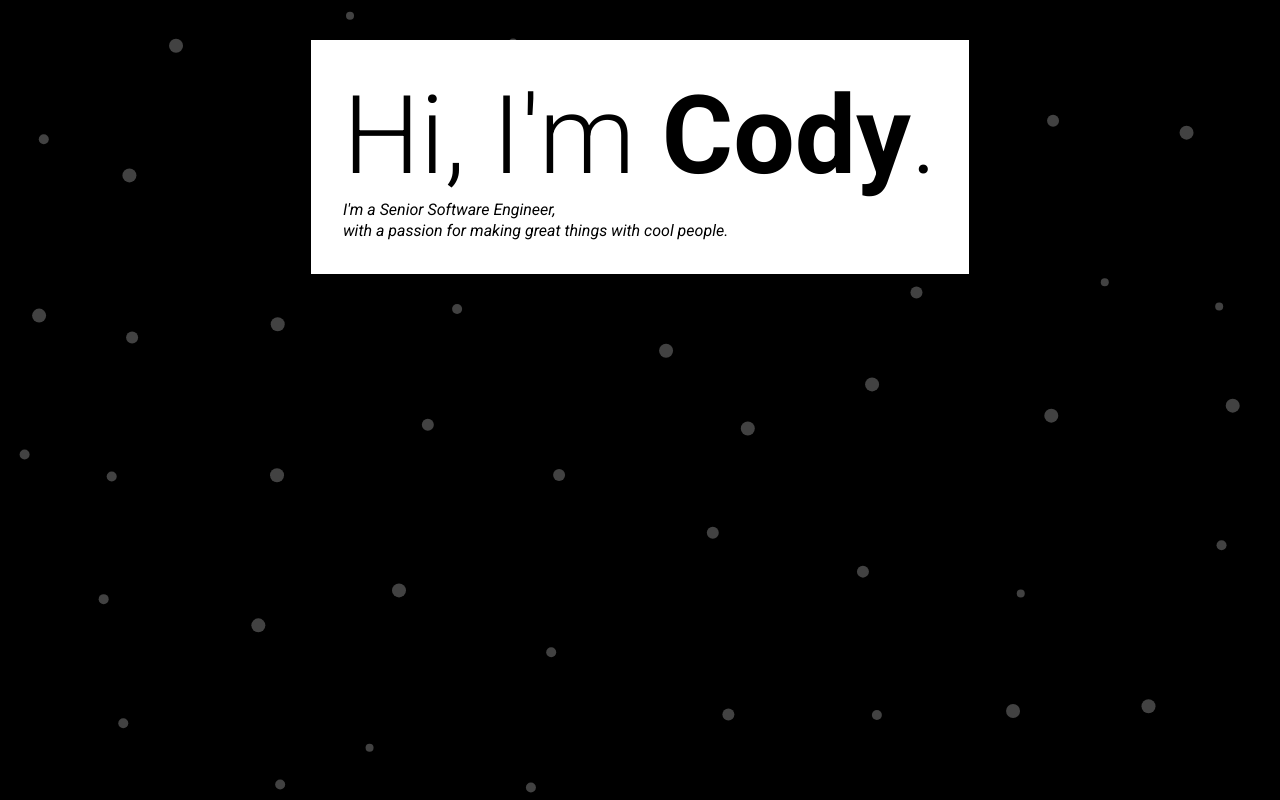
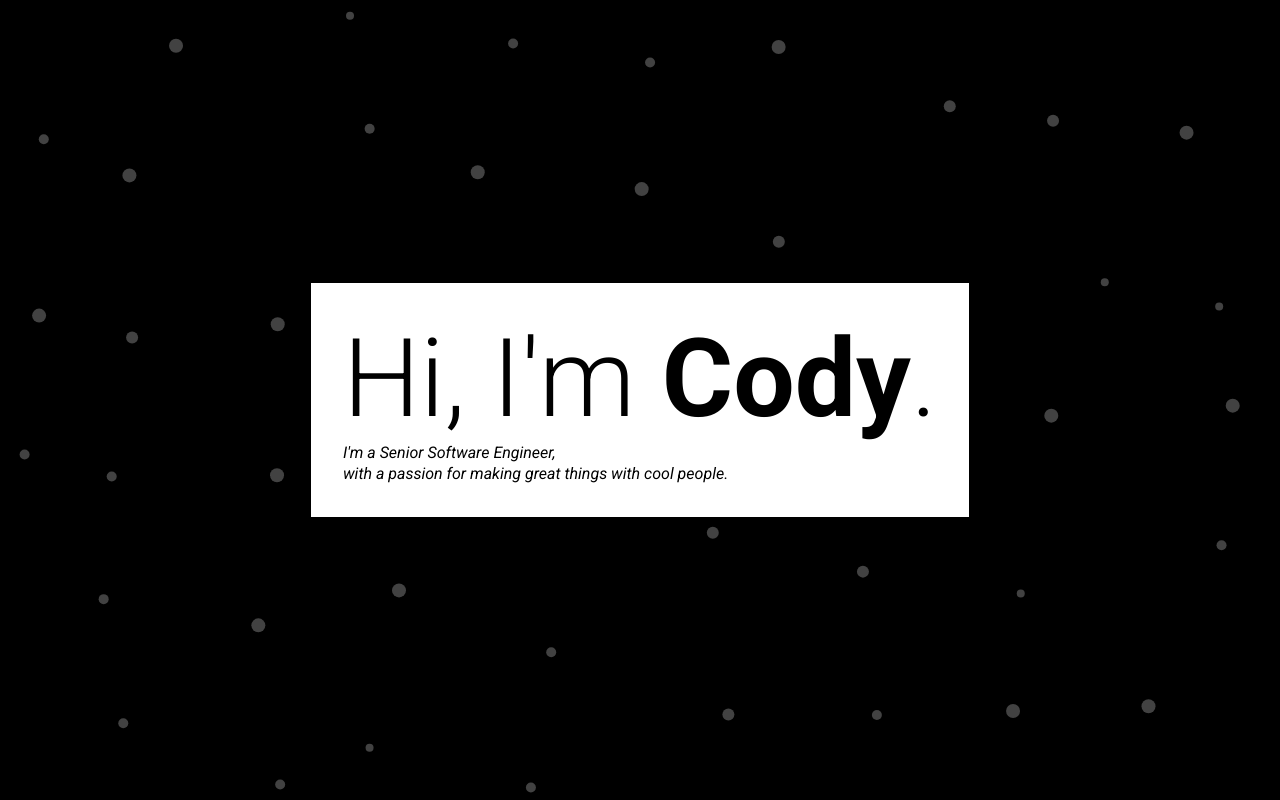
Before and after one commit to codysmithd/codysmithd.github.io, a plain HTML site: page index.html in a window 1280 px wide. Drawn offline with Linux system fonts and the light colour scheme.

Commit message:
Fix CSS for standards mode

```diff
--- a/index.css
+++ b/index.css
@@ -1,8 +1,14 @@
+html {
+    height: 100%;
+}
+
 body {
+    height: 100%;
     background-color: #000000;
     color: #FFFFFF;
     font-size: 16px;
     font-family: 'Roboto', sans-serif;
+    margin: 0;
 }
 
 h1 {
--- a/index.html
+++ b/index.html
@@ -8,7 +8,7 @@
         <link rel="icon" type="image/png" sizes="32x32" href="/favicon-32x32.png">
         <link rel="icon" type="image/png" sizes="16x16" href="/favicon-16x16.png">
         <link rel="manifest" href="/site.webmanifest">
-        <link href="https://fonts.googleapis.com/css2?family=Roboto:ital,wght@0,100;0,300;0,400;0,500;0,700;0,900;1,100;1,300;1,400;1,500;1,700;1,900&display=swap" rel="stylesheet">
+        <link href="https://fonts.googleapis.com/css2?family=Roboto:ital,wght@0,300;0,700;1,400&display=swap" rel="stylesheet">
         <link href="index.css" rel="stylesheet">
     </head>
     <body>
```
Lines whose indentation alone changed are shown as unchanged.
